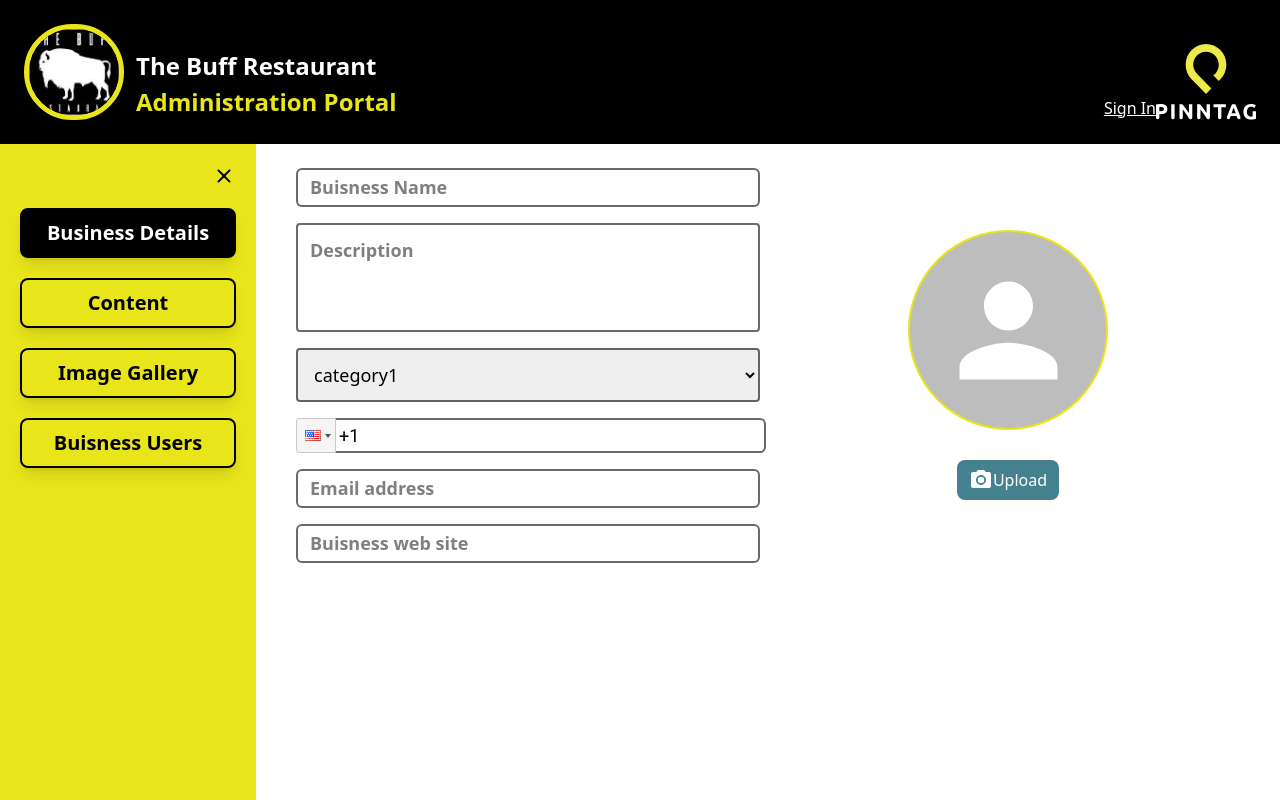
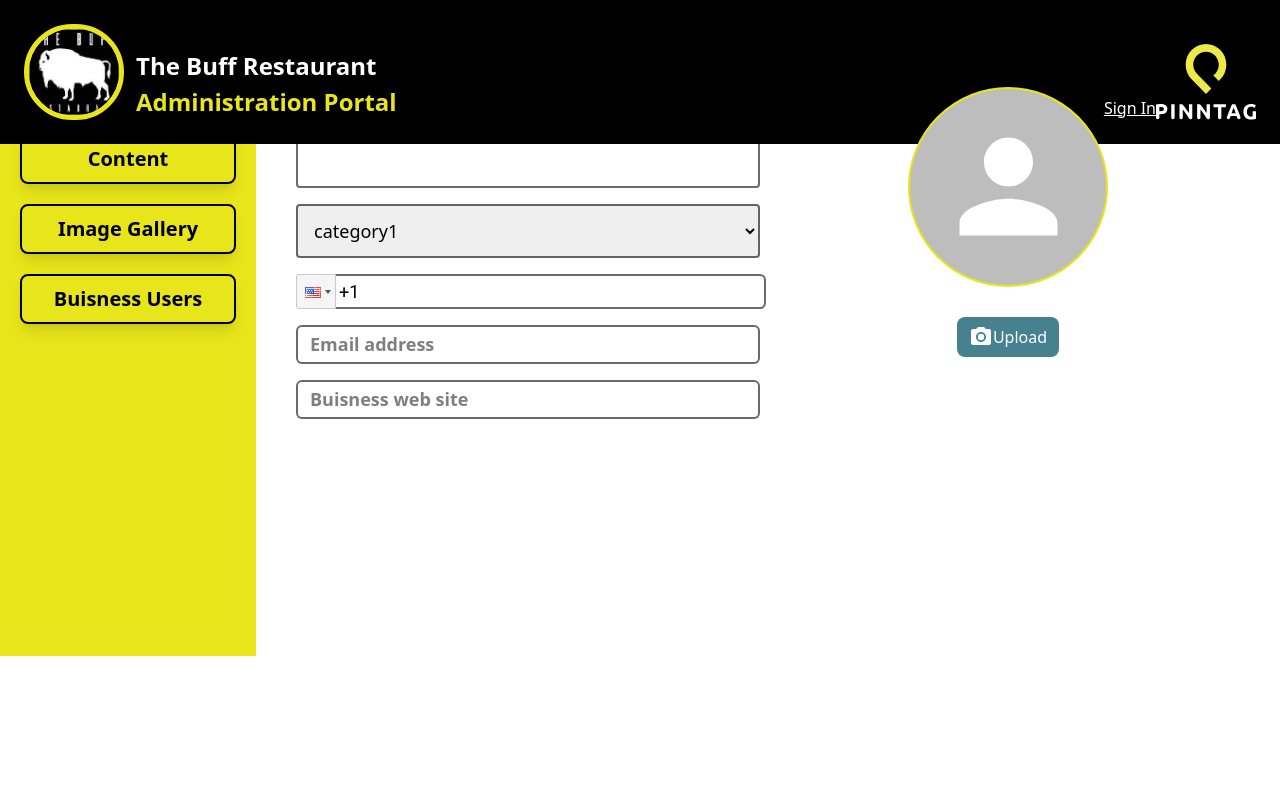
Before and after one commit to Suraj-Kumar-2468/pinntag-fe, a React (Create React App) app: page /buisness-details in a window 1280 px wide. Built offline with nearby package versions, Linux system fonts and the light colour scheme.

Commit message:
reponsive ui completed

```diff
--- a/src/common/Header/index.jsx
+++ b/src/common/Header/index.jsx
@@ -5,7 +5,7 @@ import { Link } from 'react-router-dom'
 
 const Header = () => {
   return (
-    <div className='bg-secondary   gap-3 flex w-full py-6 px-6 '>
+    <div className='bg-secondary fixed top-0  gap-3 flex w-full py-6 px-6 '>
         <Image
             src={"/assets/images/mainlogo.jpg"}
             alt="mainlogo"
```
Also changed, not shown: 11 other files (tests, documents, lock files or other folders).
